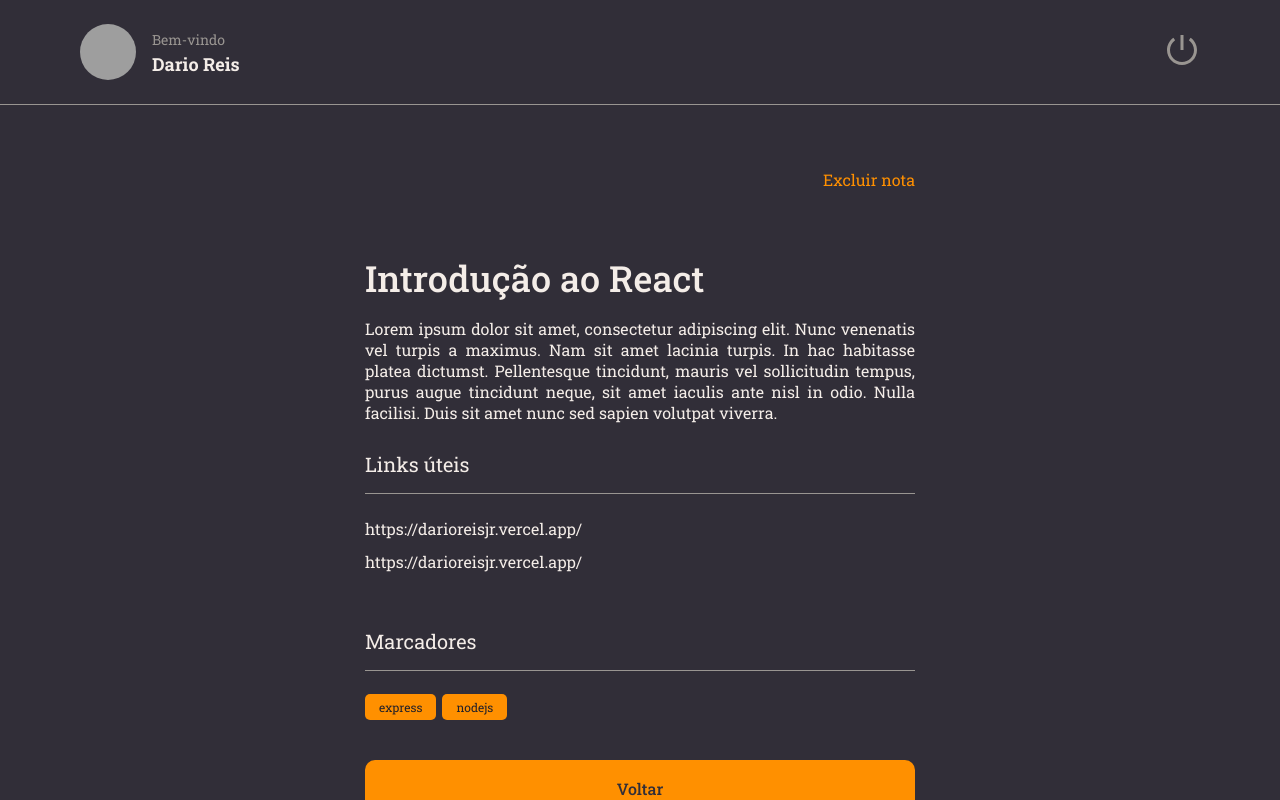
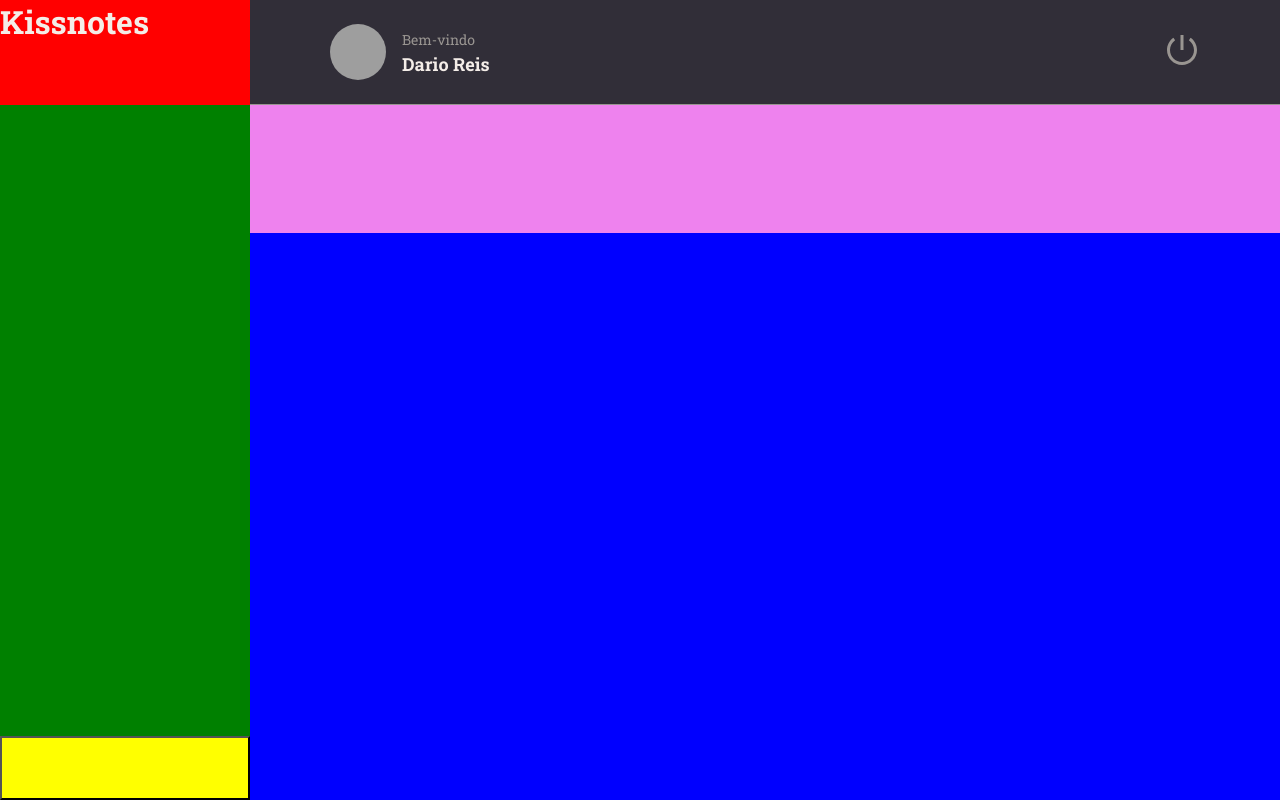
Before and after one commit to darioreisjr/kissnotes_reactjs, a React (Vite) app: page / in a window 1280 px wide. Built offline with nearby package versions, Linux system fonts and the light colour scheme; grey boxes are pictures that could not be loaded.

Commit message:
Feat: creating a home page, applying Grid to the Home and marking the page with a grid

```diff
--- a/src/main.jsx
+++ b/src/main.jsx
@@ -5,13 +5,13 @@
 
 import theme from "./styles/theme";
 
-import { Details } from "./pages/Details";
+import { Home } from "./pages/Home";
 
 ReactDOM.createRoot(document.getElementById("root")).render(
   <React.StrictMode>
     <ThemeProvider theme={theme}>
       <GlobalStyle />
-      <Details />
+      <Home />
     </ThemeProvider>
   </React.StrictMode>
 );
--- /dev/null
+++ b/src/pages/Home/index.jsx
@@ -0,0 +1,23 @@
+import { Container, Brand, Menu, Search, Content, NewNote } from "./styles";
+
+import { Header } from "../../components/Header";
+
+export function Home() {
+  return (
+    <Container>
+      <Brand>
+        <h1>Kissnotes</h1>
+      </Brand>
+
+      <Header/>
+
+      <Menu></Menu>
+
+      <Search></Search>
+
+      <Content></Content>
+
+      <NewNote></NewNote>
+    </Container>
+  );
+}
--- /dev/null
+++ b/src/pages/Home/styles.js
@@ -0,0 +1,42 @@
+import styled from "styled-components";
+
+export const Container = styled.div`
+  width: 100%;
+  height: 100vh;
+
+  display: grid;
+  grid-template-columns: 250px auto;
+  grid-template-rows: 105px 128px auto 64px;
+  grid-template-areas:
+    "brand header"
+    "menu search"
+    "menu content"
+    "newnote content";
+
+  background-color: ${({ theme }) => theme.COLORS.BACKGROUND_800};
+    `;
+
+export const Brand = styled.div`
+  grid-area: brand;
+  background: red;
+`;
+
+export const Menu = styled.ul`
+  grid-area: menu;
+  background: green;
+`;
+
+export const Search = styled.div`
+  grid-area: search;
+  background: violet;
+`;
+
+export const Content = styled.div`
+  grid-area: content;
+  background: blue;
+`;
+
+export const NewNote = styled.button`
+  grid-area: newnote;
+  background: yellow;
+`;
```
